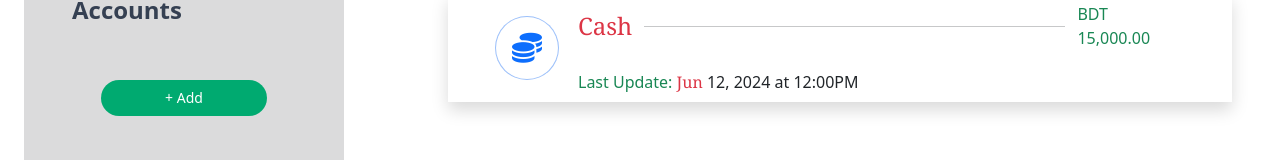
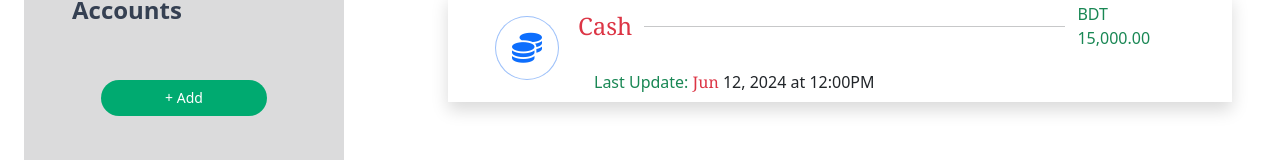
Before and after one commit to raihanchowdhury01/wallet_master_Int, a website: page account.html in a window 1280 px wide. Shown: the part 182-342 px from the top of the page. Drawn offline with nearby package versions, Linux system fonts and the light colour scheme.

Commit message:
card added

```diff
--- a/account.html
+++ b/account.html
@@ -172,7 +172,8 @@
                             <hr class="w-[70%]">
                             <p class="text-success">BDT 15,000.00</p>
                         </div>
-                        <div><span class="text-success">Last Update: </span><span class="text-danger font-serif">Jun</span> <span>12</span>, <span>2024</span> at <span>12</span>:<span>00</span><span>PM</span>
+                        <div class="ps-3">
+                            <span class="text-success">Last Update: </span><span class="text-danger font-serif">Jun</span> <span>12</span>, <span>2024</span> at <span>12</span>:<span>00</span><span>PM</span>
                         </div>
                     </div>
                 </div>
```
